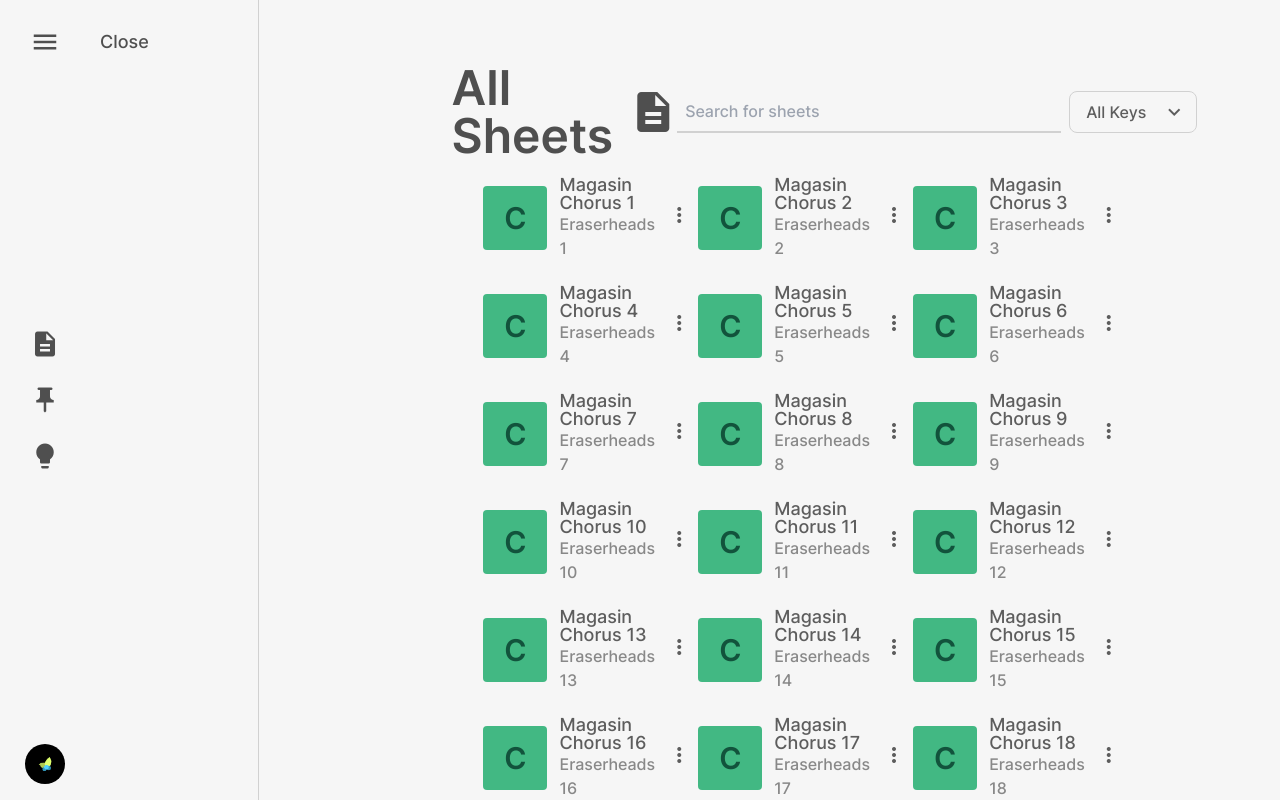
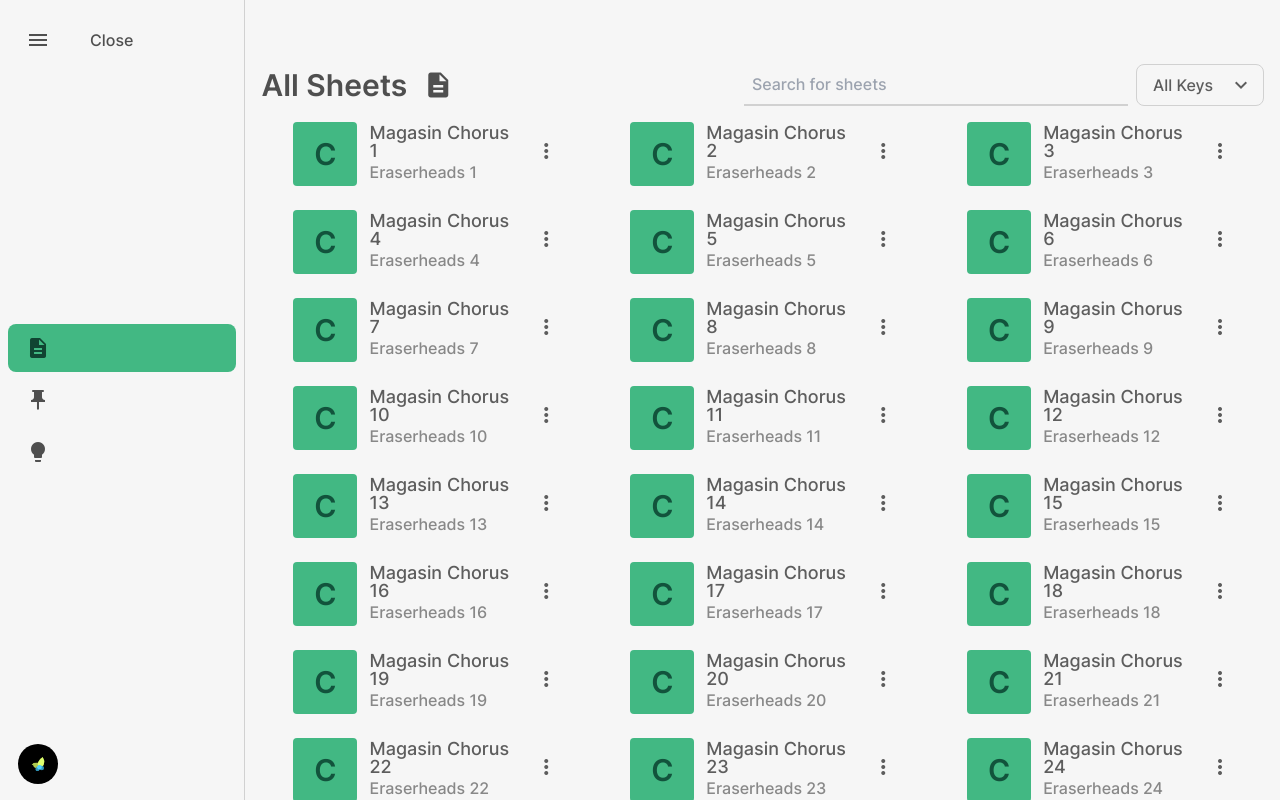
Before and after one commit to Cramzzzberry/qotes, a Vue app: page /home in a window 1280 px wide. Before the commit this address led to /home/all-sheets. Built offline with nearby package versions, Linux system fonts and the light colour scheme.

Commit message:
Changed the sidebar nav points into component based tabs rather than route based

```diff
--- a/src/App.vue
+++ b/src/App.vue
@@ -1,5 +1,3 @@
 <template>
-  <component :is="$route.meta.layout || 'div'">
-    <router-view />
-  </component>
+  <router-view />
 </template>
--- /dev/null
+++ b/src/components/pages/HomePage.vue
@@ -0,0 +1,16 @@
+<script setup>
+import TheSidebar from '@/components/ui/TheSidebar.vue'
+import AllSheetsTab from '@/components/tabs/AllSheetstab.vue'
+import PinnedSheetsTab from '@/components/tabs/PinnedSheetstab.vue'
+import ImportantSheetsTab from '@/components/tabs/ImportantSheetstab.vue'
+
+const tabs = [AllSheetsTab, PinnedSheetsTab, ImportantSheetsTab]
+</script>
+
+<template>
+  <TheSidebar v-slot="slotProps">
+    <component :is="tabs[slotProps.index]"/>
+  </TheSidebar>
+</template>
+
+<style scoped></style>
--- a/src/components/pages/AllSheetsPage.vue
+++ b/src/components/tabs/AllSheetsTab.vue
@@ -5,13 +5,13 @@
 </script>
 
 <template>
-  <div class="h-screen w-full overflow-y-auto px-48 pb-2">
+  <div class="h-screen w-full overflow-y-auto px-4 pb-2">
     <div
       class="sticky top-0 mt-12 flex flex-row items-center justify-between bg-cod-gray-50 pb-2 pt-4"
     >
-      <div class="flex flex-row items-center gap-4 text-5xl font-semibold">
+      <div class="flex flex-row items-center gap-4 text-3xl font-semibold">
         All Sheets
-        <span class="material-icons text-5xl"> description </span>
+        <span class="material-icons text-3xl"> description </span>
       </div>
       <div class="flex flex-row gap-2">
         <input
--- a/src/components/pages/PinnedSheetsPage.vue
+++ b/src/components/tabs/ImportantSheetsTab.vue
@@ -9,9 +9,9 @@
     <div
       class="sticky top-0 mt-12 flex flex-row items-center justify-between bg-cod-gray-50 pb-2 pt-4"
     >
-      <div class="flex flex-row items-center gap-4 text-5xl font-semibold">
-        Pinned
-        <span class="material-icons text-5xl"> push_pin </span>
+      <div class="flex flex-row items-center gap-4 text-3xl font-semibold">
+        Important
+        <span class="material-icons text-3xl"> lightbulb </span>
       </div>
       <div class="flex flex-row gap-2">
         <input
@@ -24,7 +24,7 @@
     </div>
     <div class="grid grid-cols-3 gap-1">
       <VFileItem
-        v-for="n in 4"
+        v-for="n in 7"
         :key="n"
         :songTitle="`Ang Huling El Bimbo ver ${n}`"
         :songWritter="`Eraserheads ${n}`"
--- a/src/components/pages/ImportantSheetsPage.vue
+++ b/src/components/tabs/PinnedSheetsTab.vue
@@ -9,9 +9,9 @@
     <div
       class="sticky top-0 mt-12 flex flex-row items-center justify-between bg-cod-gray-50 pb-2 pt-4"
     >
-      <div class="flex flex-row items-center gap-4 text-5xl font-semibold">
-        Important
-        <span class="material-icons text-5xl"> lightbulb </span>
+      <div class="flex flex-row items-center gap-4 text-3xl font-semibold">
+        Pinned
+        <span class="material-icons text-3xl"> push_pin </span>
       </div>
       <div class="flex flex-row gap-2">
         <input
@@ -24,7 +24,7 @@
     </div>
     <div class="grid grid-cols-3 gap-1">
       <VFileItem
-        v-for="n in 7"
+        v-for="n in 4"
         :key="n"
         :songTitle="`Ang Huling El Bimbo ver ${n}`"
         :songWritter="`Eraserheads ${n}`"
--- a/src/components/layouts/SidebarLayout.vue
+++ b/src/components/ui/TheSidebar.vue
@@ -2,64 +2,68 @@
 import { ref } from 'vue'
 
 const sidebarToggle = ref(false)
+const index = ref(0)
 </script>
 
 <template>
-  <div class="flex flex-row font-medium">
+  <div class="flex h-screen flex-row font-medium">
+    <!-- the sidebar wrapper -->
     <div
       class="group flex flex-col overflow-x-clip border-r border-r-cod-gray-200 px-2 py-4 transition-all duration-300 ease-in-out"
-      :class="[sidebarToggle ? 'basis-96' : 'basis-24']"
+      :class="[sidebarToggle ? 'basis-80' : 'basis-20']"
       tabindex="0"
     >
+      <!-- hamburger icon -->
       <div class="basis-1/3">
         <button
           @click="sidebarToggle = !sidebarToggle"
           class="nav-points"
-          :class="[sidebarToggle ? 'gap-4 px-3' : 'gap-10 px-[22px]']"
+          :class="[sidebarToggle ? 'gap-4' : 'gap-10']"
         >
           <span class="material-icons"> menu </span>
           <span class="nav-name"> Close </span>
         </button>
       </div>
 
+      <!-- nav points -->
       <div class="flex basis-1/3 flex-col justify-center gap-1">
-        <router-link
-          to="/home/all-sheets"
+        <button
+          @click="index = 0"
           class="nav-points"
-          :class="[sidebarToggle ? 'gap-4 px-3' : 'gap-10 px-[22px]']"
+          :class="[sidebarToggle ? 'gap-4' : 'gap-10', index === 0 ? 'active' : '']"
         >
           <span class="material-icons"> description </span>
           <span class="nav-name" :class="[sidebarToggle ? 'opacity-100' : 'opacity-0']">
             All sheets
           </span>
-        </router-link>
-        <router-link
-          to="/home/pinned"
+        </button>
+        <button
+          @click="index = 1"
           class="nav-points"
-          :class="[sidebarToggle ? 'gap-4 px-3' : 'gap-10 px-[22px]']"
+          :class="[sidebarToggle ? 'gap-4' : 'gap-10', index === 1 ? 'active' : '']"
         >
           <span class="material-icons"> push_pin </span>
           <span class="nav-name" :class="[sidebarToggle ? 'opacity-100' : 'opacity-0']">
             Pinned
           </span>
-        </router-link>
-        <router-link
-          to="/home/important"
+        </button>
+        <button
+          @click="index = 2"
           class="nav-points"
-          :class="[sidebarToggle ? 'gap-4 px-3' : 'gap-10 px-[22px]']"
+          :class="[sidebarToggle ? 'gap-4' : 'gap-10', index === 2 ? 'active' : '']"
         >
           <span class="material-icons"> lightbulb </span>
           <span class="nav-name" :class="[sidebarToggle ? 'opacity-100' : 'opacity-0']">
             Important
           </span>
-        </router-link>
+        </button>
       </div>
 
       <!-- profile section -->
       <div class="flex basis-1/3 items-end">
         <button
-          class="flex w-full select-none flex-row items-center transition-all duration-300 ease-in-out"
-          :class="[sidebarToggle ? 'gap-4 px-2' : 'gap-10 px-[17px]']"
+          class="flex w-full select-none flex-row items-center px-[10px] transition-all duration-300 ease-in-out"
+          :class="[sidebarToggle ? 'gap-4' : 'gap-10']"
         >
           <div class="h-10 w-10 shrink-0 overflow-clip rounded-full bg-ocean-green-400">
             <img src="@/assets/Cramzzzberry logo.png" alt="profile-pic" class="object-cover" />
@@ -73,20 +77,26 @@
         </button>
       </div>
     </div>
-    <slot />
+
+    <!-- content slot -->
+    <slot :index="index" />
   </div>
 </template>
 
 <style scoped>
 .nav-points {
-  @apply flex w-full select-none flex-row items-center whitespace-nowrap rounded-xl py-2 transition-[gap,padding] duration-300 ease-in-out hover:bg-cod-gray-200;
+  @apply flex w-full select-none flex-row items-center whitespace-nowrap rounded-xl px-[18px] py-2 transition-[gap] duration-300 ease-in-out hover:bg-cod-gray-200;
+}
+
+.nav-points.active {
+  @apply bg-ocean-green-400 text-ocean-green-900;
 }
 
 .nav-points > .material-icons {
-  @apply text-3xl;
+  @apply text-2xl;
 }
 
 .nav-points > .nav-name {
-  @apply text-lg transition-opacity duration-300 ease-in-out;
+  @apply text-base transition-opacity duration-300 ease-in-out;
 }
 </style>
--- a/src/router/index.js
+++ b/src/router/index.js
@@ -1,5 +1,4 @@
 import { createRouter, createWebHistory } from 'vue-router';
-import SidebarLayout from '@/components/layouts/SidebarLayout.vue'
 
 const router = createRouter({
   history: createWebHistory(import.meta.env.BASE_URL),
@@ -10,27 +9,7 @@
     },
     {
       path: '/home',
-      children: [
-        {
-          path: '',
-          redirect: '/home/all-sheets'
-        },
-        {
-          path: 'all-sheets',
-          meta: { layout: SidebarLayout },
-          component: () => import('@/components/pages/AllSheetsPage.vue')
-        },
-        {
-          path: 'pinned',
-          meta: { layout: SidebarLayout },
-          component: () => import('@/components/pages/PinnedSheetsPage.vue')
-        },
-        {
-          path: 'important',
-          meta: { layout: SidebarLayout },
-          component: () => import('@/components/pages/ImportantSheetsPage.vue')
-        }
-      ]
+      component: () => import('@/components/pages/HomePage.vue')
     },
     {
       path: '/edit/:id',
```
